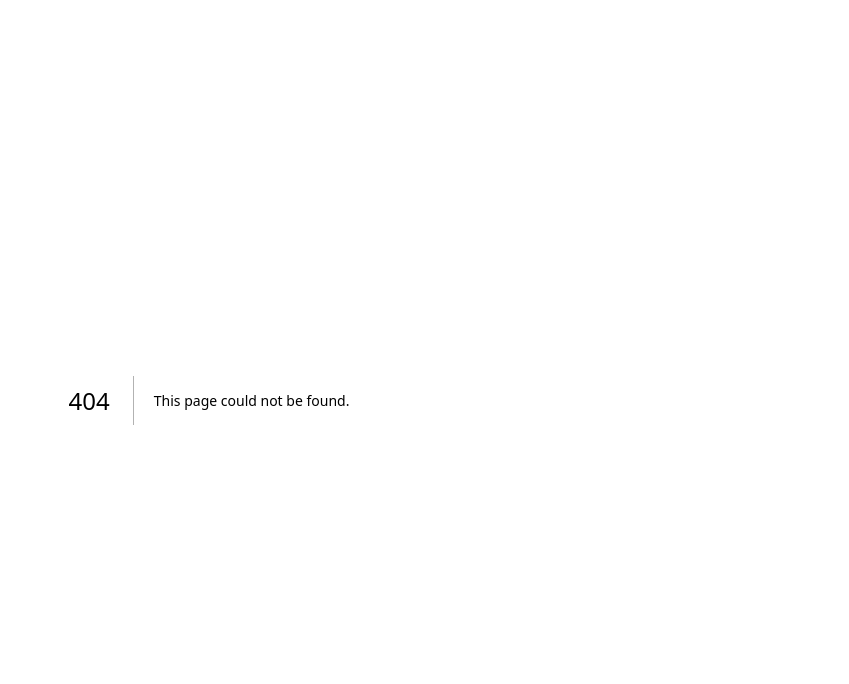
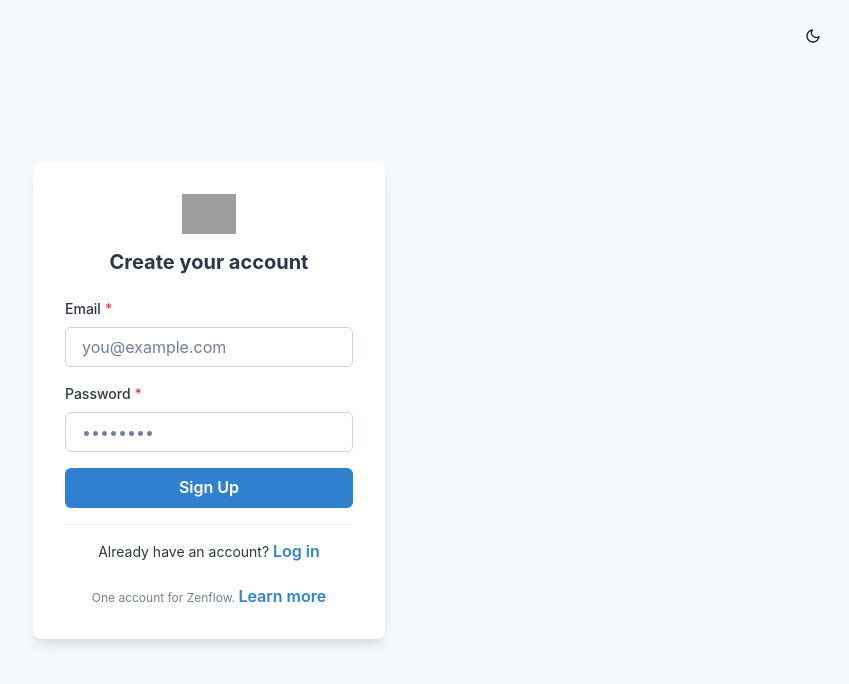
Before and after one commit to AsimAliMurtaza/zenflow, a Next.js app: page /signup in a window 1280 px wide. Before the commit this address had no page. Shown: the top 684 px of the page, without its empty margins (431-1280 px from the left). Built offline with nearby package versions, Linux system fonts and the light colour scheme; grey boxes are pictures that could not be loaded.

Commit message:
added sign up page

```diff
--- a/src/app/login/page.tsx
+++ b/src/app/login/page.tsx
@@ -59,10 +59,6 @@ export default function LoginPage() {
     }, 1500);
   };
 
-  const handleEmailSubmit = async () => {
-    if (!email) return;
-    await checkUserExists(email);
-  };
 
   const handleLogin = async () => {
     setLoading(true);
--- /dev/null
+++ b/src/app/signup/page.tsx
@@ -0,0 +1,198 @@
+"use client";
+
+import { useState } from "react";
+import { useRouter } from "next/navigation";
+import {
+  Input,
+  Button,
+  Box,
+  VStack,
+  Heading,
+  FormControl,
+  FormLabel,
+  Text,
+  Divider,
+  useToast,
+  Container,
+  Flex,
+  useColorMode,
+  useColorModeValue,
+  IconButton,
+  Image,
+} from "@chakra-ui/react";
+import { FiSun, FiMoon } from "react-icons/fi";
+import { motion } from "framer-motion";
+
+export default function SignUpPage() {
+  const [email, setEmail] = useState("");
+  const [password, setPassword] = useState("");
+  const [loading, setLoading] = useState(false);
+  const [error, setError] = useState("");
+  const router = useRouter();
+  const toast = useToast();
+
+  const { colorMode, toggleColorMode } = useColorMode();
+  const bgColor = useColorModeValue("gray.50", "gray.900");
+  const boxColor = useColorModeValue("white", "gray.800");
+  const textColor = useColorModeValue("gray.700", "gray.200");
+  const buttonHoverColor = useColorModeValue("blue.900", "blue.300");
+  const inputBgColor = useColorModeValue("white", "gray.700");
+
+  const handleInputChange = (event: React.ChangeEvent<HTMLInputElement>) => {
+    const { name, value } = event.target;
+    if (name === "email") setEmail(value);
+    if (name === "password") setPassword(value);
+  };
+
+  const handleSignup = async () => {
+    if (!email || !password) {
+      setError("All fields are required!");
+      return;
+    }
+    setLoading(true);
+    setError("");
+
+    const res = await fetch("/api/auth/signup", {
+      method: "POST",
+      headers: { "Content-Type": "application/json" },
+      body: JSON.stringify({ email, password }),
+    });
+
+    setLoading(false);
+
+    if (res.ok) {
+      toast({
+        title: "Account created!",
+        description: "You can now log in.",
+        status: "success",
+        duration: 3000,
+        isClosable: true,
+      });
+      router.push("/login");
+    } else {
+      setError("Signup failed! Try again.");
+    }
+  };
+
+  return (
+    <Flex
+      justify="center"
+      align="center"
+      minH="100vh"
+      bg={bgColor}
+      p={4}
+    >
+      <Container maxW="sm">
+        <motion.div
+          initial={{ opacity: 0, y: -30 }}
+          animate={{ opacity: 1, y: 0 }}
+          transition={{ duration: 0.5 }}
+        >
+          <Box
+            bg={boxColor}
+            p={8}
+            borderRadius="lg"
+            boxShadow="lg"
+            textAlign="center"
+          >
+            {/* 🏢 Logo */}
+            <Image src="/logo.svg" alt="Zenflow" mx="auto" h="40px" mb={4} />
+
+            {/* 🌙 Dark Mode Toggle */}
+            <IconButton
+              aria-label="Toggle dark mode"
+              icon={colorMode === "light" ? <FiMoon /> : <FiSun />}
+              onClick={toggleColorMode}
+              variant="ghost"
+              position="absolute"
+              top={4}
+              right={4}
+            />
+
+            {/* 📝 Heading */}
+            <Heading size="md" fontWeight="bold" color={textColor}>
+              Create your account
+            </Heading>
+
+            <VStack spacing={4} align="stretch" mt={6}>
+              {/* Error Message */}
+              {error && (
+                <Text color="red.500" fontSize="sm" textAlign="center">
+                  {error}
+                </Text>
+              )}
+
+              {/* 📨 Email Input */}
+              <FormControl id="email" isRequired>
+                <FormLabel fontSize="sm" color={textColor}>
+                  Email
+                </FormLabel>
+                <Input
+                  type="email"
+                  placeholder="you@example.com"
+                  bg={inputBgColor}
+                  border="1px solid"
+                  borderColor="gray.300"
+                  onChange={handleInputChange}
+                  name="email"
+                  _focus={{ borderColor: "blue.500", boxShadow: "outline" }}
+                />
+              </FormControl>
+
+              {/* 🔑 Password Input */}
+              <FormControl id="password" isRequired>
+                <FormLabel fontSize="sm" color={textColor}>
+                  Password
+                </FormLabel>
+                <Input
+                  type="password"
+                  placeholder="••••••••"
+                  bg={inputBgColor}
+                  border="1px solid"
+                  borderColor="gray.300"
+                  onChange={handleInputChange}
+                  name="password"
+                  _focus={{ borderColor: "blue.500", boxShadow: "outline" }}
+                />
+              </FormControl>
+
+              {/* 🔘 Signup Button */}
+              <Button
+                onClick={handleSignup}
+                bg="blue.500"
+                color="white"
+                _hover={{ bg: "blue.600" }}
+                isLoading={loading}
+                w="full"
+              >
+                Sign Up
+              </Button>
+
+              <Divider />
+
+              {/* 🔗 Login Redirect */}
+              <Text fontSize="sm" color={textColor} textAlign="center">
+                Already have an account?{" "}
+                <Button
+                  variant="link"
+                  color="blue.500"
+                  onClick={() => router.push("/login")}
+                >
+                  Log in
+                </Button>
+              </Text>
+            </VStack>
+
+            {/* 📜 Footer */}
+            <Text fontSize="xs" color="gray.500" mt={6}>
+              One account for Zenflow.{" "}
+              <Button variant="link" color="blue.500">
+                Learn more
+              </Button>
+            </Text>
+          </Box>
+        </motion.div>
+      </Container>
+    </Flex>
+  );
+}
```
Also changed, not shown: src/components/sections/CTASection.tsx (+8 -0 lines).
